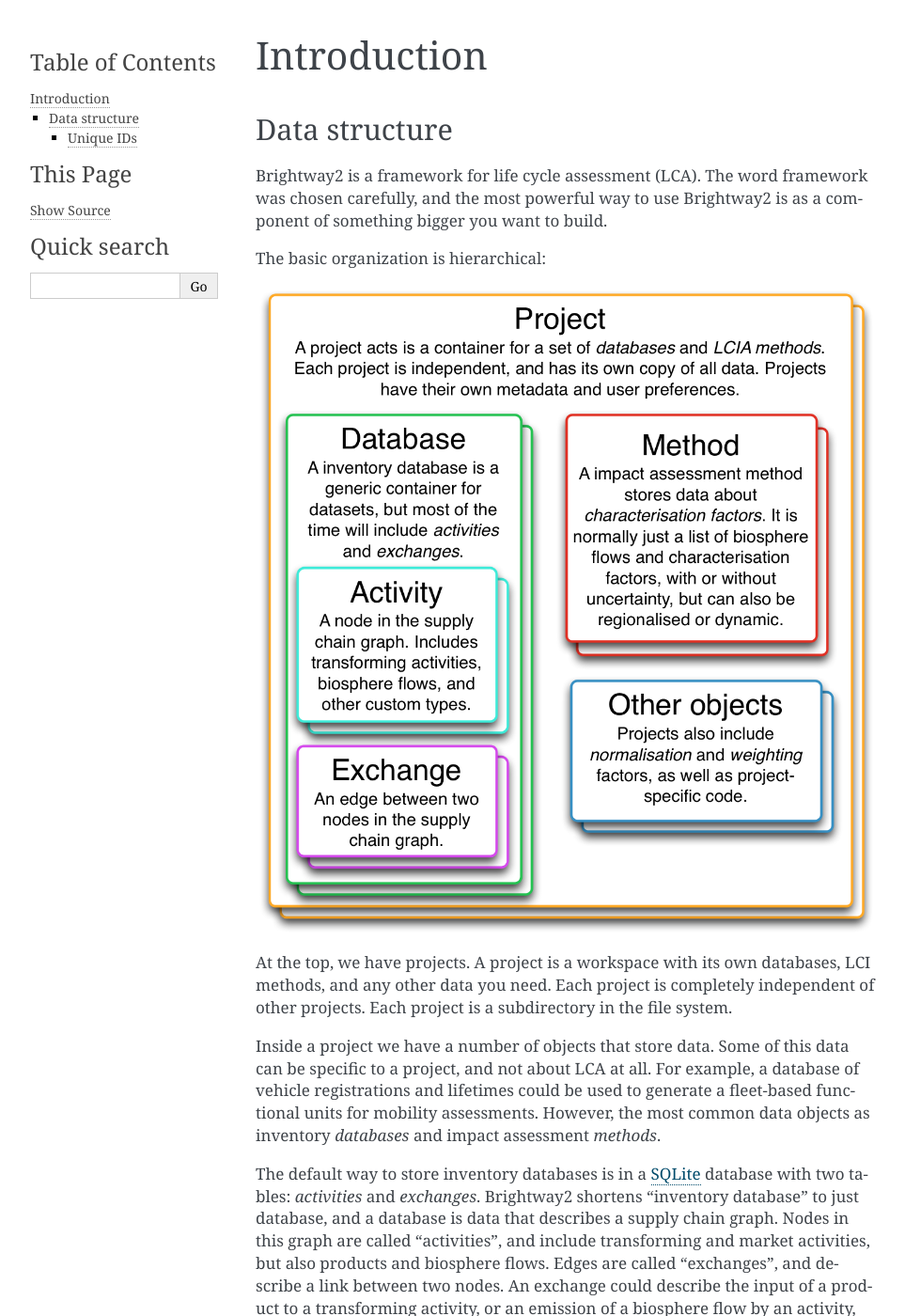
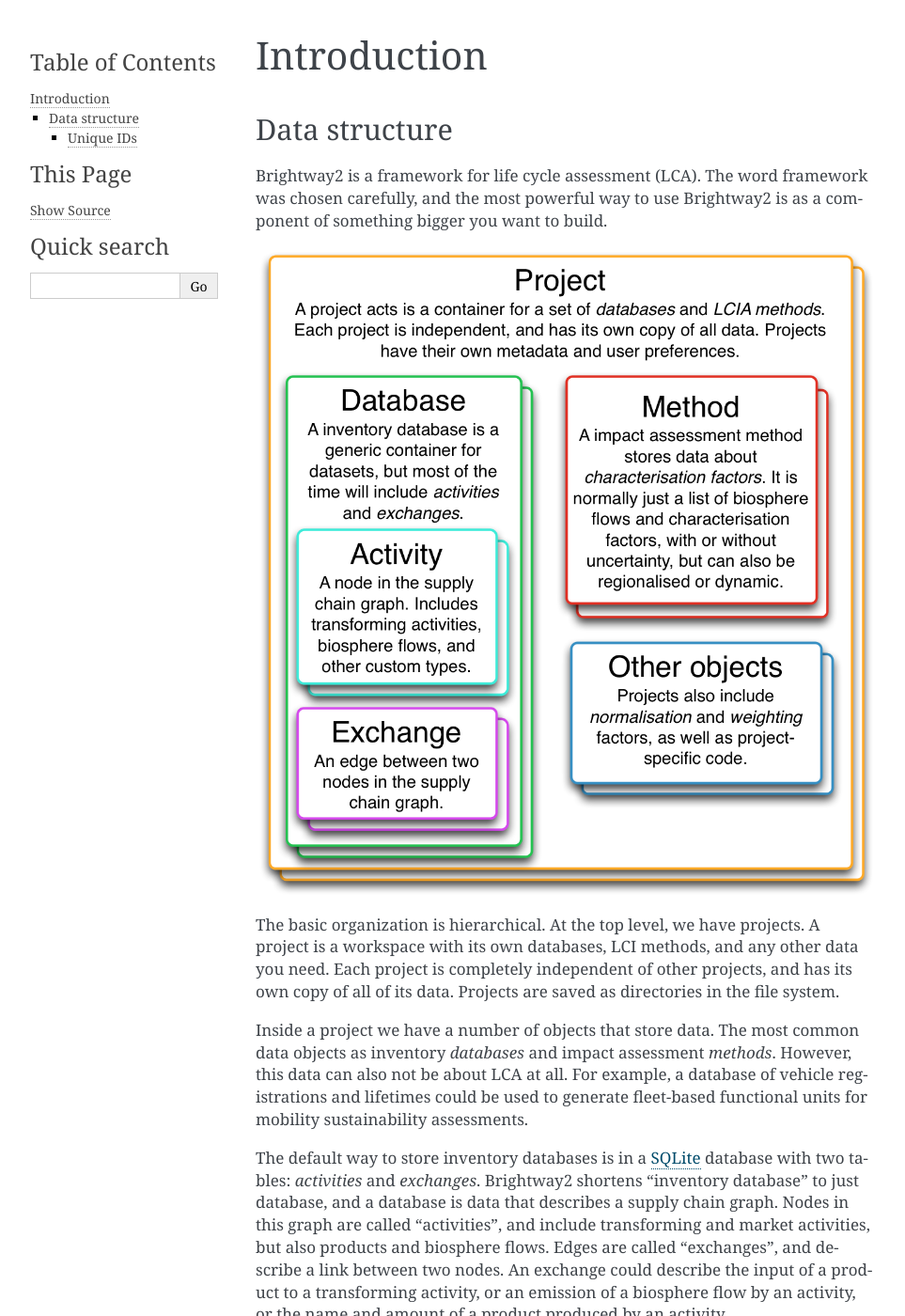
Before and after one commit to brightway-lca/brightway2, a Sphinx documentation site: the page built from docs/intro.rst, in a window 1280 px wide and 1400 px high. Shown: the whole window at 94% size, without its empty margins (148-1111 px from the left). Built offline with Sphinx 7.4.7, drawn with Linux system fonts in a browser that asks for light colours.

Commit message:
More doc adjustments for new version

```diff
--- a/docs/index.rst
+++ b/docs/index.rst
@@ -39,7 +39,6 @@
 * Improve test coverage
 * Need methods to change ``database`` and ``code`` for activities (currently just raises an error)
 * Manual has many outdated sections, and structure should be revamped
-* ``projects.project = 'foo'`` should be ``projects.current = 'foo'`` (maybe?)
 
 Brightway2 Manual
 =================
--- a/docs/installation.rst
+++ b/docs/installation.rst
@@ -317,7 +317,7 @@
 
     pip install -U --no-deps brightway2 bw2data bw2calc bw2analyzer bw2ui bw2io bw2parameters
 
-Finally, see if your data needs to be updated, and follow the instructions if it does:
+On rare occasion, the underlying data formats will change. To see if your data needs to be updated, run the following, and follow the instructions if a change is needed:
 
 .. code-block:: bash
 
--- a/docs/intro.rst
+++ b/docs/intro.rst
@@ -8,14 +8,12 @@
 
 Brightway2 is a framework for life cycle assessment (LCA). The word framework was chosen carefully, and the most powerful way to use Brightway2 is as a component of something bigger you want to build.
 
-The basic organization is hierarchical:
-
 .. image:: images/org-scheme.png
     :align: center
 
-At the top, we have projects. A project is a workspace with its own databases, LCI methods, and any other data you need. Each project is completely independent of other projects. Each project is a subdirectory in the file system.
+The basic organization is hierarchical. At the top level, we have projects. A project is a workspace with its own databases, LCI methods, and any other data you need. Each project is completely independent of other projects, and has its own copy of all of its data. Projects are saved as directories in the file system.
 
-Inside a project we have a number of objects that store data. Some of this data can be specific to a project, and not about LCA at all. For example, a database of vehicle registrations and lifetimes could be used to generate a fleet-based functional units for mobility assessments. However, the most common data objects as inventory *databases* and impact assessment *methods*.
+Inside a project we have a number of objects that store data. The most common data objects as inventory *databases* and impact assessment *methods*. However, this data can also not be about LCA at all. For example, a database of vehicle registrations and lifetimes could be used to generate fleet-based functional units for mobility sustainability assessments.
 
 The default way to store inventory databases is in a `SQLite <https://www.sqlite.org/>`__ database with two tables: *activities* and *exchanges*. Brightway2 shortens "inventory database" to just database, and a database is data that describes a supply chain graph. Nodes in this graph are called "activities", and include transforming and market activities, but also products and biosphere flows. Edges are called "exchanges", and describe a link between two nodes. An exchange could describe the input of a product to a transforming activity, or an emission of a biosphere flow by an activity, or the name and amount of a product produced by an activity.
 
```
Also changed, not shown: other parts of docs/index.rst (+1 -1 lines), other parts of docs/installation.rst (+1 -1 lines), docs/how-do-i.rst (added, +31 -0 lines), docs/porting.rst (added, +11 -0 lines), 3 other files.
